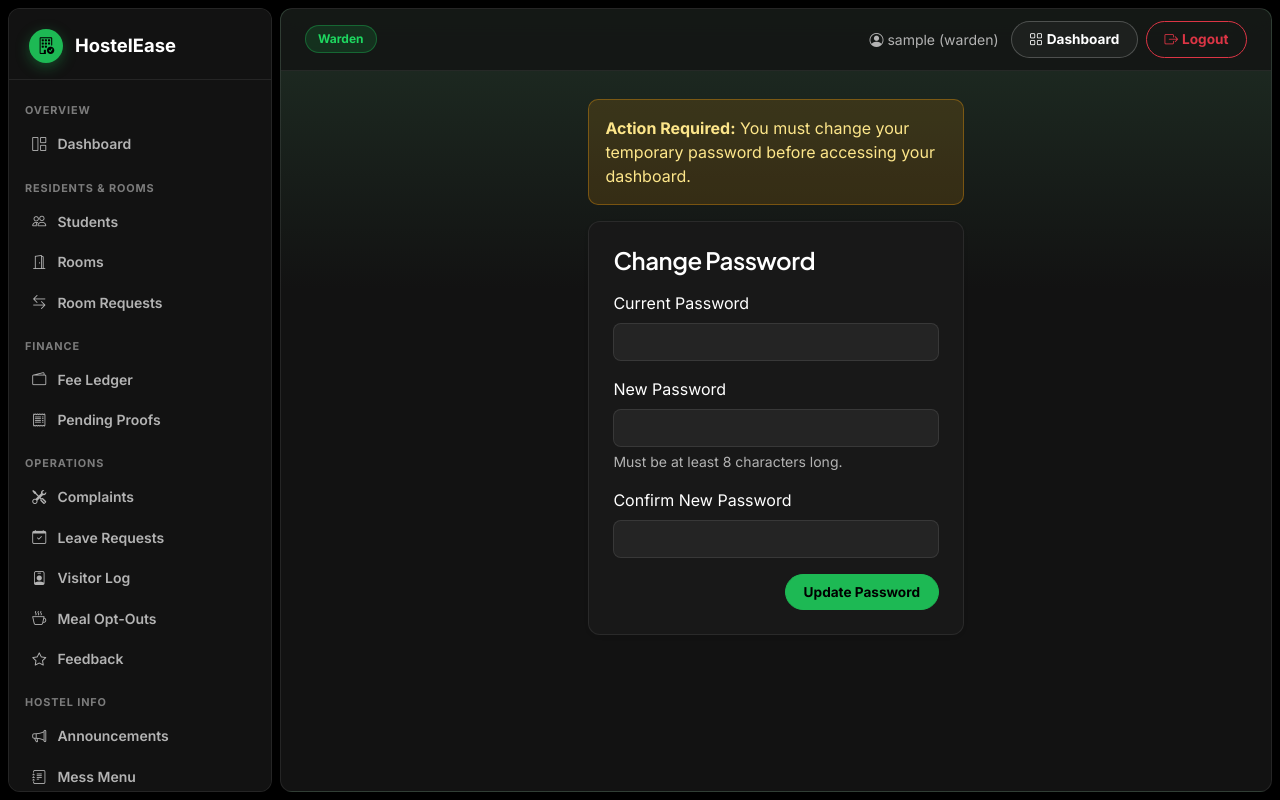
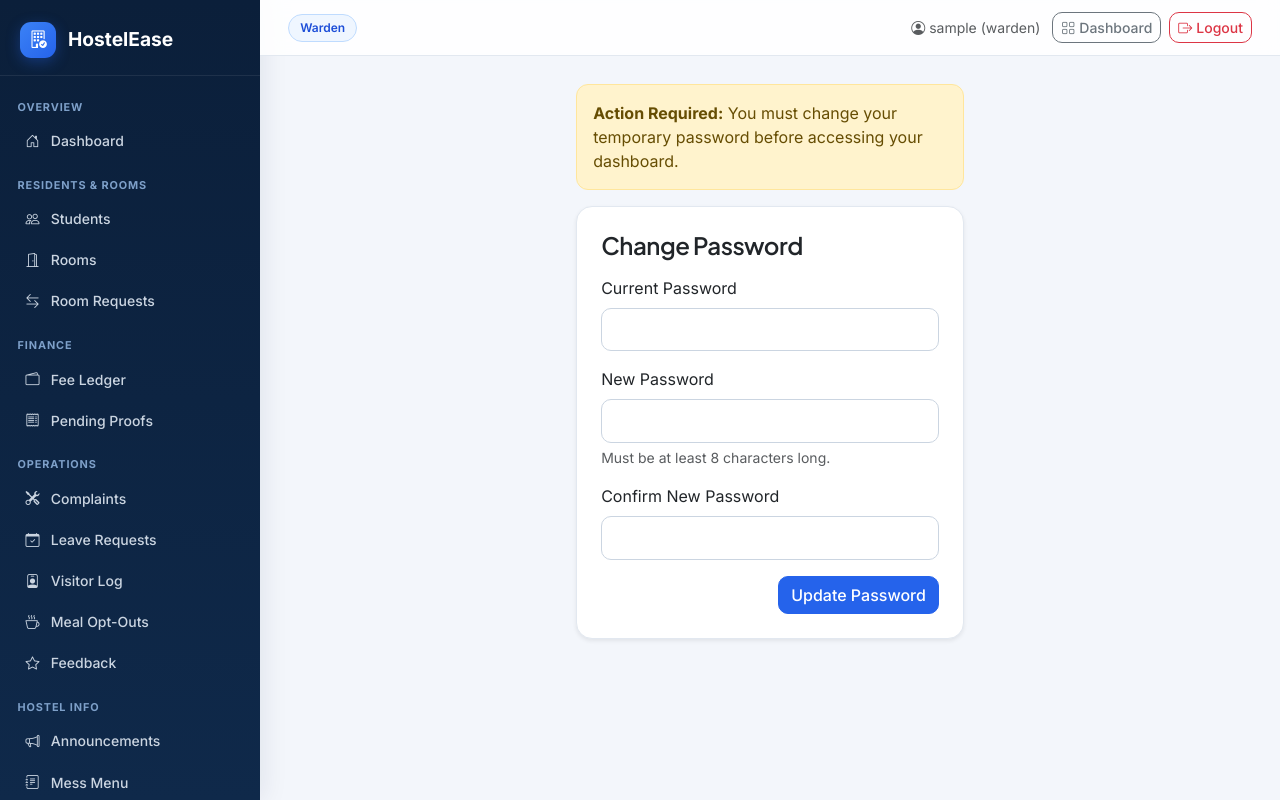
Before and after one commit to i253146-adnan1/HostelEase, a Django app: page /accounts/change-password/ in a window 1280 px wide. Run offline with Django 5.2, Linux system fonts and the light colour scheme; a user stored in the database is signed in; tables that the repository leaves empty hold one stand-in row (values such as "Sample post").

Commit message:
UI: calm navy sidebar, soft sky welcome banner, and pastel-tinted SaaS cards

```diff
--- a/templates/base.html
+++ b/templates/base.html
@@ -11,96 +11,86 @@
     <link href="https://cdn.jsdelivr.net/npm/bootstrap-icons@1.11.3/font/bootstrap-icons.min.css" rel="stylesheet">
     <style>
         :root {
-            --sp-black: #000000;
-            --sp-base: #121212;
-            --sp-surface: #181818;
-            --sp-elevated: #242424;
-            --sp-hover: #2a2a2a;
-            --sp-green: #1db954;
-            --sp-green-bright: #1ed760;
-            --sp-text: #ffffff;
-            --sp-subtext: #b3b3b3;
-            --sp-border: rgba(255, 255, 255, 0.08);
-            --sp-radius: 12px;
+            --he-bg: #f3f6fb;
+            --he-surface: #ffffff;
+            --he-sidebar-top: #0b1f3a;
+            --he-sidebar-bottom: #0f294a;
+            --he-primary: #2563eb;
+            --he-primary-hover: #1d4ed8;
+            --he-emerald: #10b981;
+            --he-indigo: #6366f1;
+            --he-text: #0f172a;
+            --he-muted: #64748b;
+            --he-border: #e2e8f0;
+            --he-radius: 16px;
+            --he-shadow-sm: 0 2px 10px rgba(15, 23, 42, 0.04);
+            --he-shadow-md: 0 10px 28px -6px rgba(15, 23, 42, 0.09);
         }
 
         body {
             font-family: 'Inter', -apple-system, BlinkMacSystemFont, sans-serif;
-            background-color: var(--sp-black);
-            color: var(--sp-text);
+            background-color: var(--he-bg);
+            color: var(--he-text);
             -webkit-font-smoothing: antialiased;
         }
 
         h1, h2, h3, h4, h5, h6, .navbar-brand {
             font-family: 'Plus Jakarta Sans', 'Inter', sans-serif;
             letter-spacing: -0.02em;
-            color: var(--sp-text);
-        }
-
-        a {
-            color: var(--sp-green-bright);
-        }
-
-        a:hover {
-            color: #ffffff;
+            color: var(--he-text);
         }
 
         /* Layout shell */
         .he-shell {
             display: flex;
             min-height: 100vh;
-            gap: 0.5rem;
-            padding: 0.5rem;
-            background: var(--sp-black);
         }
 
         .he-sidebar {
-            width: 264px;
+            width: 260px;
             flex-shrink: 0;
-            background: var(--sp-base);
-            color: var(--sp-subtext);
+            background: linear-gradient(180deg, var(--he-sidebar-top) 0%, var(--he-sidebar-bottom) 100%);
+            color: #cbd5e1;
             display: flex;
             flex-direction: column;
             position: sticky;
-            top: 0.5rem;
-            height: calc(100vh - 1rem);
+            top: 0;
+            height: 100vh;
             overflow-y: auto;
-            border-radius: var(--sp-radius);
-            border: 1px solid var(--sp-border);
+            box-shadow: 4px 0 24px rgba(11, 31, 58, 0.08);
         }
 
         .he-sidebar-brand {
-            padding: 1.25rem 1.25rem 1rem;
+            padding: 1.35rem 1.25rem 1.1rem;
             display: flex;
             align-items: center;
             gap: 0.75rem;
             color: #ffffff;
             text-decoration: none;
             font-weight: 800;
-            font-size: 1.15rem;
-            border-bottom: 1px solid var(--sp-border);
+            font-size: 1.2rem;
+            border-bottom: 1px solid rgba(255, 255, 255, 0.08);
         }
 
         .he-brand-icon {
-            width: 34px;
-            height: 34px;
-            border-radius: 50%;
-            background: var(--sp-green);
+            width: 36px;
+            height: 36px;
+            border-radius: 11px;
+            background: linear-gradient(135deg, #3b82f6 0%, #2563eb 100%);
             display: inline-flex;
             align-items: center;
             justify-content: center;
-            color: #000000;
-            font-size: 1.05rem;
-            font-weight: 700;
-            box-shadow: 0 4px 14px rgba(29, 185, 84, 0.35);
+            color: #ffffff;
+            font-size: 1.1rem;
+            box-shadow: 0 4px 14px rgba(37, 99, 235, 0.35);
         }
 
         .he-nav-section {
-            padding: 0.9rem 1rem 0.25rem;
+            padding: 0.9rem 1.1rem 0.25rem;
             font-size: 0.68rem;
             text-transform: uppercase;
             letter-spacing: 0.08em;
-            color: #7c7c7c;
+            color: #7ea0c9;
             font-weight: 700;
         }
 
@@ -108,24 +98,38 @@
             display: flex;
             align-items: center;
             gap: 0.7rem;
-            margin: 0.12rem 0.6rem;
-            padding: 0.55rem 0.85rem;
-            border-radius: 8px;
-            color: var(--sp-subtext);
+            margin: 0.14rem 0.75rem;
+            padding: 0.56rem 0.85rem;
+            border-radius: 10px;
+            color: #cbd5e1;
             text-decoration: none;
             font-size: 0.875rem;
-            font-weight: 600;
+            font-weight: 500;
             transition: background 0.15s ease, color 0.15s ease;
         }
 
         .he-nav-link:hover {
-            background: var(--sp-hover);
+            background: rgba(255, 255, 255, 0.09);
             color: #ffffff;
         }
 
         .he-nav-link.active {
-            background: var(--sp-elevated);
-            color: var(--sp-green-bright);
+            background: linear-gradient(135deg, #3b82f6 0%, #2563eb 100%);
+            color: #ffffff;
+            font-weight: 600;
+            box-shadow: 0 4px 14px rgba(37, 99, 235, 0.38);
+        }
+
+        .he-sidebar-footer {
+            padding: 1rem 1.15rem 1.25rem;
+            border-top: 1px solid rgba(255, 255, 255, 0.08);
+        }
+
+        .he-tagline {
+            font-size: 0.78rem;
+            color: #93b4d8;
+            line-height: 1.45;
+            margin-top: 0.75rem;
         }
 
         .he-main-wrap {
@@ -133,240 +137,208 @@
             min-width: 0;
             display: flex;
             flex-direction: column;
-            background: linear-gradient(180deg, #1f2e24 0%, var(--sp-base) 280px, var(--sp-base) 100%);
-            border-radius: var(--sp-radius);
-            border: 1px solid var(--sp-border);
-            overflow: hidden;
         }
 
         .he-topbar {
-            background: rgba(18, 18, 18, 0.75);
-            backdrop-filter: blur(14px);
-            border-bottom: 1px solid var(--sp-border);
-            padding: 0.75rem 1.5rem;
+            background: rgba(255, 255, 255, 0.86);
+            backdrop-filter: blur(10px);
+            border-bottom: 1px solid var(--he-border);
+            padding: 0.75rem 1.75rem;
             position: sticky;
             top: 0;
             z-index: 1020;
         }
 
         .he-content {
-            padding: 1.75rem 1.75rem 2.5rem;
+            padding: 1.75rem 1.75rem 2.75rem;
             max-width: 1320px;
             width: 100%;
             margin: 0 auto;
-            animation: spFadeIn 0.2s ease-out;
+            animation: heFadeIn 0.2s ease-out;
         }
 
-        @keyframes spFadeIn {
+        @keyframes heFadeIn {
             from { opacity: 0; transform: translateY(4px); }
             to { opacity: 1; transform: translateY(0); }
         }
 
         /* Public navbar */
         .he-public-nav {
-            background: rgba(18, 18, 18, 0.92);
+            background: rgba(255, 255, 255, 0.92);
             backdrop-filter: blur(12px);
-            border-bottom: 1px solid var(--sp-border);
+            border-bottom: 1px solid var(--he-border);
         }
 
-        /* Global Spotify dark overrides across all 44 templates */
+        /* Calm SaaS Cards & Elements */
         .card {
-            background-color: var(--sp-surface) !important;
-            color: var(--sp-text) !important;
-            border: 1px solid var(--sp-border) !important;
-            border-radius: var(--sp-radius) !important;
-            box-shadow: 0 8px 24px rgba(0, 0, 0, 0.35);
-            transition: background-color 0.18s ease, transform 0.18s ease;
+            background-color: var(--he-surface);
+            border: 1px solid var(--he-border) !important;
+            border-radius: var(--he-radius) !important;
+            box-shadow: var(--he-shadow-sm);
+            transition: transform 0.18s ease, box-shadow 0.18s ease;
         }
 
         .he-card-hover:hover {
-            background-color: var(--sp-hover) !important;
             transform: translateY(-2px);
+            box-shadow: var(--he-shadow-md);
         }
 
         .card-header {
-            background-color: rgba(255, 255, 255, 0.03) !important;
-            color: var(--sp-text) !important;
-            border-bottom: 1px solid var(--sp-border) !important;
+            background-color: #ffffff;
+            border-bottom: 1px solid var(--he-border);
+            border-top-left-radius: var(--he-radius) !important;
+            border-top-right-radius: var(--he-radius) !important;
         }
 
-        .bg-white {
-            background-color: var(--sp-surface) !important;
-            color: var(--sp-text) !important;
+        /* Soft tinted module cards */
+        .he-card-blue {
+            background: linear-gradient(155deg, #ffffff 60%, #eff6ff 100%);
+            border-bottom: 4px solid #2563eb !important;
         }
 
-        .bg-light {
-            background-color: var(--sp-elevated) !important;
-            color: var(--sp-text) !important;
+        .he-card-emerald {
+            background: linear-gradient(155deg, #ffffff 60%, #ecfdf5 100%);
+            border-bottom: 4px solid #10b981 !important;
         }
 
-        .text-dark {
-            color: var(--sp-text) !important;
+        .he-card-indigo {
+            background: linear-gradient(155deg, #ffffff 60%, #eef2ff 100%);
+            border-bottom: 4px solid #6366f1 !important;
         }
 
-        .text-muted, .form-text {
-            color: var(--sp-subtext) !important;
+        .he-circle-icon {
+            width: 46px;
+            height: 46px;
+            border-radius: 50%;
+            display: inline-flex;
+            align-items: center;
+            justify-content: center;
+            color: #ffffff;
+            font-size: 1.25rem;
+            box-shadow: 0 6px 14px rgba(37, 99, 235, 0.22);
         }
 
-        .border, .border-bottom, .border-top {
-            border-color: var(--sp-border) !important;
-        }
-
-        /* Pill buttons */
         .btn {
-            border-radius: 999px;
-            font-weight: 700;
-            font-size: 0.85rem;
-            padding: 0.45rem 1.1rem;
-            transition: transform 0.12s ease, background-color 0.15s ease, color 0.15s ease;
-        }
-
-        .btn:hover {
-            transform: scale(1.02);
+            border-radius: 10px;
+            font-weight: 500;
+            transition: all 0.15s ease;
         }
 
         .btn-primary {
-            background-color: var(--sp-green);
-            border-color: var(--sp-green);
-            color: #000000 !important;
+            background-color: var(--he-primary);
+            border-color: var(--he-primary);
         }
 
         .btn-primary:hover, .btn-primary:focus {
-            background-color: var(--sp-green-bright);
-            border-color: var(--sp-green-bright);
-            color: #000000 !important;
+            background-color: var(--he-primary-hover);
+            border-color: var(--he-primary-hover);
         }
 
         .btn-outline-primary {
-            color: var(--sp-green-bright);
-            border-color: rgba(29, 185, 84, 0.55);
-            background: rgba(29, 185, 84, 0.08);
+            color: #1e40af;
+            border-color: #dbeafe;
+            background-color: #f8fafc;
         }
 
         .btn-outline-primary:hover {
-            background-color: var(--sp-green);
-            border-color: var(--sp-green);
-            color: #000000 !important;
+            background-color: var(--he-primary);
+            border-color: var(--he-primary);
+            color: #ffffff;
         }
 
-        .btn-outline-secondary, .btn-outline-dark {
-            color: #ffffff;
-            border-color: rgba(255, 255, 255, 0.22);
-            background: rgba(255, 255, 255, 0.04);
+        .he-action-pill {
+            display: flex;
+            align-items: center;
+            gap: 0.65rem;
+            padding: 0.55rem 0.9rem;
+            border-radius: 10px;
+            background: #ffffff;
+            border: 1px solid #e2e8f0;
+            color: #1e293b;
+            text-decoration: none;
+            font-size: 0.86rem;
+            font-weight: 500;
+            transition: all 0.15s ease;
         }
 
-        .btn-outline-secondary:hover, .btn-outline-dark:hover {
-            background-color: #ffffff;
-            border-color: #ffffff;
-            color: #000000;
+        .he-action-pill:hover {
+            background: #eff6ff;
+            border-color: #93c5fd;
+            color: #1d4ed8;
+            transform: translateX(2px);
         }
 
-        /* Dark inputs */
-        .form-control, .form-select, .input-group-text {
-            background-color: var(--sp-elevated) !important;
-            color: var(--sp-text) !important;
-            border-color: rgba(255, 255, 255, 0.14) !important;
-            border-radius: 8px;
-        }
-
-        .form-control::placeholder {
-            color: #7c7c7c;
+        .form-control, .form-select {
+            border-radius: 10px;
+            border-color: #cbd5e1;
+            padding: 0.55rem 0.85rem;
         }
 
         .form-control:focus, .form-select:focus {
-            border-color: var(--sp-green) !important;
-            box-shadow: 0 0 0 3px rgba(29, 185, 84, 0.25) !important;
+            border-color: #3b82f6;
+            box-shadow: 0 0 0 3px rgba(59, 130, 246, 0.15);
         }
 
-        /* Dark tables */
         .table-responsive {
-            border-radius: var(--sp-radius);
-            border: 1px solid var(--sp-border);
-            background: var(--sp-surface);
+            border-radius: var(--he-radius);
+            border: 1px solid var(--he-border);
+            box-shadow: var(--he-shadow-sm);
+            background: #ffffff;
         }
 
         .table {
-            --bs-table-bg: transparent;
-            --bs-table-color: #ffffff;
-            --bs-table-striped-bg: rgba(255, 255, 255, 0.03);
-            --bs-table-striped-color: #ffffff;
-            --bs-table-hover-bg: rgba(255, 255, 255, 0.07);
-            --bs-table-hover-color: #ffffff;
-            --bs-table-border-color: rgba(255, 255, 255, 0.07);
             margin-bottom: 0;
         }
 
-        .table thead th, .table-light {
-            background-color: rgba(255, 255, 255, 0.04) !important;
-            color: var(--sp-subtext) !important;
+        .table thead th {
+            background-color: #f8fafc;
+            color: #475569;
             font-size: 0.74rem;
             text-transform: uppercase;
-            letter-spacing: 0.06em;
+            letter-spacing: 0.05em;
             font-weight: 700;
+            border-bottom: 1px solid var(--he-border);
             padding: 0.85rem 1rem;
         }
 
         .table tbody td {
             padding: 0.85rem 1rem;
+            border-color: #f1f5f9;
             vertical-align: middle;
         }
 
-        .list-group-item {
-            background-color: var(--sp-surface);
-            color: var(--sp-text);
-            border-color: var(--sp-border);
-        }
-
         .badge {
-            font-weight: 700;
+            font-weight: 600;
             padding: 0.4em 0.75em;
             border-radius: 999px;
         }
 
         .alert {
-            border-radius: 10px;
-            border-width: 1px;
+            border-radius: 12px;
         }
 
-        .alert-info {
-            background-color: rgba(29, 185, 84, 0.12);
-            border-color: rgba(29, 185, 84, 0.35);
-            color: #d1fae5;
+        .alert-error {
+            background-color: #fef2f2;
+            border-color: #fecaca;
+            color: #991b1b;
         }
 
-        .alert-warning {
-            background-color: rgba(245, 158, 11, 0.14);
-            border-color: rgba(245, 158, 11, 0.35);
-            color: #fde68a;
-        }
-
-        .alert-danger, .alert-error {
-            background-color: rgba(239, 68, 68, 0.15);
-            border-color: rgba(239, 68, 68, 0.4);
-            color: #fecaca;
-        }
-
-        .alert-success {
-            background-color: rgba(29, 185, 84, 0.18);
-            border-color: rgba(29, 185, 84, 0.45);
-            color: #bbf7d0;
-        }
-
+        /* Soft airy sky-blue hero matching reference */
         .he-hero-banner {
-            background: linear-gradient(135deg, #1db954 0%, #14532d 48%, #181818 100%);
-            color: #ffffff;
-            border-radius: 16px;
-            border: 1px solid rgba(29, 185, 84, 0.28);
-            box-shadow: 0 14px 36px rgba(0, 0, 0, 0.45);
+            background: linear-gradient(125deg, #f8fbff 0%, #e6f0ff 55%, #dbeafe 100%);
+            color: #0f172a;
+            border-radius: 18px;
+            border: 1px solid #dbeafe;
+            box-shadow: var(--he-shadow-sm);
         }
 
         .he-role-pill {
-            background: rgba(29, 185, 84, 0.16);
-            color: var(--sp-green-bright);
-            border: 1px solid rgba(29, 185, 84, 0.4);
+            background: #eff6ff;
+            color: #1d4ed8;
+            border: 1px solid #bfdbfe;
             font-size: 0.75rem;
-            font-weight: 700;
-            padding: 0.25rem 0.75rem;
+            font-weight: 600;
+            padding: 0.25rem 0.7rem;
             border-radius: 999px;
             text-transform: capitalize;
         }
@@ -385,7 +357,7 @@
         <div class="py-2 flex-grow-1">
             {% if user.role == 'warden' %}
                 <div class="he-nav-section">Overview</div>
-                <a class="he-nav-link" href="{% url 'accounts:dashboard' %}"><i class="bi bi-grid-1x2"></i> Dashboard</a>
+                <a class="he-nav-link" href="{% url 'accounts:dashboard' %}"><i class="bi bi-house-door"></i> Dashboard</a>
 
                 <div class="he-nav-section">Residents &amp; Rooms</div>
                 <a class="he-nav-link" href="{% url 'hostel:warden_student_list' %}"><i class="bi bi-people"></i> Students</a>
@@ -427,8 +399,9 @@
                 <a class="he-nav-link" href="{% url 'operations:student_feedback' %}"><i class="bi bi-star"></i> Feedback</a>
             {% endif %}
         </div>
-        <div class="p-3 border-top border-secondary border-opacity-25 small">
+        <div class="he-sidebar-footer">
             <a class="he-nav-link mx-0" href="{% url 'accounts:change_password' %}"><i class="bi bi-key"></i> Change Password</a>
+            <div class="he-tagline">Better Management.<br>Happier Students.</div>
         </div>
     </aside>
 
@@ -438,7 +411,7 @@
                 <button class="btn btn-outline-secondary btn-sm d-lg-none" type="button" data-bs-toggle="offcanvas" data-bs-target="#heMobileNav" aria-label="Toggle navigation">
                     <i class="bi bi-list"></i>
                 </button>
-                <a class="fw-bold text-white text-decoration-none d-lg-none" href="{% url 'accounts:dashboard' %}">HostelEase</a>
+                <a class="fw-bold text-dark text-decoration-none d-lg-none" href="{% url 'accounts:dashboard' %}">HostelEase</a>
                 <span class="he-role-pill d-none d-sm-inline-block">{{ user.role }}</span>
             </div>
             <div class="d-flex align-items-center gap-2">
@@ -452,13 +425,13 @@
         </header>
 
         <!-- Mobile Offcanvas Sidebar -->
-        <div class="offcanvas offcanvas-start text-bg-dark" tabindex="-1" id="heMobileNav" style="background:#121212;width:270px;">
+        <div class="offcanvas offcanvas-start text-bg-dark" tabindex="-1" id="heMobileNav" style="background:#0b1f3a;width:270px;">
             <div class="offcanvas-header border-bottom border-secondary border-opacity-25">
                 <h5 class="offcanvas-title fw-bold">HostelEase</h5>
                 <button type="button" class="btn-close btn-close-white" data-bs-dismiss="offcanvas"></button>
             </div>
             <div class="offcanvas-body p-2">
-                <a class="he-nav-link" href="{% url 'accounts:dashboard' %}"><i class="bi bi-grid-1x2"></i> Dashboard</a>
+                <a class="he-nav-link" href="{% url 'accounts:dashboard' %}"><i class="bi bi-house-door"></i> Dashboard</a>
                 {% if user.role == 'warden' %}
                     <a class="he-nav-link" href="{% url 'hostel:warden_student_list' %}"><i class="bi bi-people"></i> Students</a>
                     <a class="he-nav-link" href="{% url 'hostel:room_list' %}"><i class="bi bi-door-open"></i> Rooms</a>
@@ -485,7 +458,7 @@
 {% else %}
 <nav class="navbar navbar-expand-lg he-public-nav mb-4 py-3">
     <div class="container">
-        <a class="navbar-brand fw-bold d-flex align-items-center gap-2 text-white" href="/">
+        <a class="navbar-brand fw-bold d-flex align-items-center gap-2 text-dark" href="/">
             <span class="he-brand-icon"><i class="bi bi-building-check"></i></span>
             <span>HostelEase</span>
         </a>
@@ -501,7 +474,7 @@
         {% for message in messages %}
             <div class="alert alert-{{ message.tags|default:'info' }} alert-dismissible fade show shadow-sm" role="alert">
                 {{ message }}
-                <button type="button" class="btn-close btn-close-white" data-bs-dismiss="alert" aria-label="Close"></button>
+                <button type="button" class="btn-close" data-bs-dismiss="alert" aria-label="Close"></button>
             </div>
         {% endfor %}
     {% endif %}
```
Also changed, not shown: templates/accounts/student_dashboard.html (+25 -27 lines), templates/accounts/warden_dashboard.html (+33 -30 lines), templates/home.html (+17 -15 lines).
